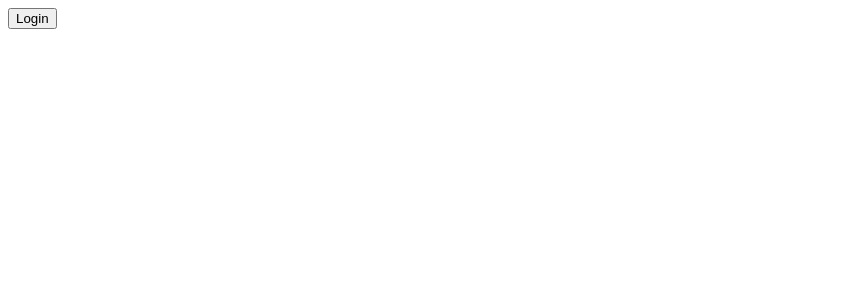
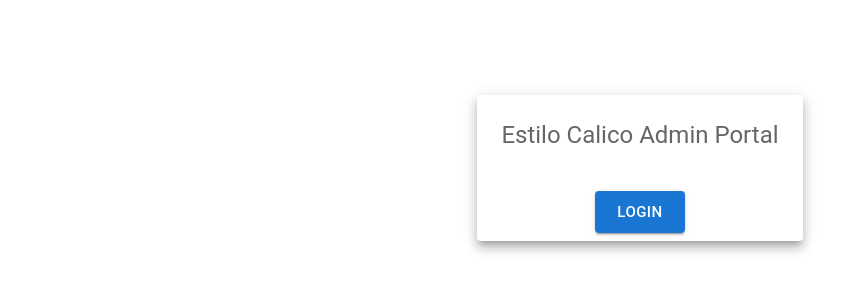
Before and after one commit to c-arriagada/es-admin, a React app: page /login in a window 1280 px wide. Shown: the top 300 px of the page, without its empty margins (0-864 px from the left). Built offline with nearby package versions, Linux system fonts and the light colour scheme.

Commit message:
Styled login page

```diff
--- a/src/components/BioForm.jsx
+++ b/src/components/BioForm.jsx
@@ -63,6 +63,8 @@ const BioForm = ({ onSubmit, startingData, deleteBio, updateBio }) => {
               sx={{ height: 400 }}
               image={formValues.bio_img}
               title="member headshot"
+              component='img'
+              loading="lazy"
             />
             <CardContent>
               <Stack spacing={2} direction="row" sx={{ marginBottom: 1 }}>
--- a/src/pages/Login.jsx
+++ b/src/pages/Login.jsx
@@ -1,19 +1,34 @@
-import React, { useState } from "react"
+import React, { useState } from "react";
+import Box from "@mui/material/Box";
+import Card from "@mui/material/Card";
+import CardActions from "@mui/material/CardActions";
+import CardContent from "@mui/material/CardContent";
+import Button from "@mui/material/Button";
+import Typography from "@mui/material/Typography";
 
 function Login() {
-
   function handleOnClick(event) {
     event.preventDefault();
     // navigate to new webpage for user authentication
     // window.location.href = "https://estilocalico.auth.us-east-2.amazoncognito.com/login?client_id=7nk2p2fkrha638okq6m2tbobir&response_type=code&scope=email+openid+phone&redirect_uri=https%3A%2F%2Fadmin.estilocalico.com"
-        window.location.href = "https://estilocalico.auth.us-east-2.amazoncognito.com/login?client_id=7nk2p2fkrha638okq6m2tbobir&response_type=code&scope=email+openid+phone&redirect_uri=http%3A%2F%2Flocalhost:8080"
+    window.location.href =
+      "https://estilocalico.auth.us-east-2.amazoncognito.com/login?client_id=7nk2p2fkrha638okq6m2tbobir&response_type=code&scope=email+openid+phone&redirect_uri=http%3A%2F%2Flocalhost:8080";
   }
 
   return (
     <div className="loginPage">
-            <button onClick={handleOnClick} className="loginBtn">Login</button>
+      <Card sx={{ minWidth: 275 }} elevation={8}>
+        <Typography variant="h5" padding={3} color="text.secondary" gutterBottom>
+          Estilo Calico Admin Portal
+        </Typography>
+        <CardActions style={{justifyContent: 'center'}}>
+          <Button size="large" variant="contained" onClick={handleOnClick}>
+            Login
+          </Button>
+        </CardActions>
+      </Card>
     </div>
-    )
+  );
 }
 
 export default Login;
--- a/src/styles.css
+++ b/src/styles.css
@@ -96,6 +96,7 @@ label {
     padding-right: .5em;
 }
 
+/* BioForm */
 .memberBios {
     display: flex;
     flex-direction: column;
@@ -105,3 +106,10 @@ label {
 .bioForm {
     width: 100%;
 }
+
+.loginPage {
+    height: 20em;
+    display: flex;
+    align-items: center;
+    justify-content: center;
+}
```
Lines whose indentation alone changed are shown as unchanged.
